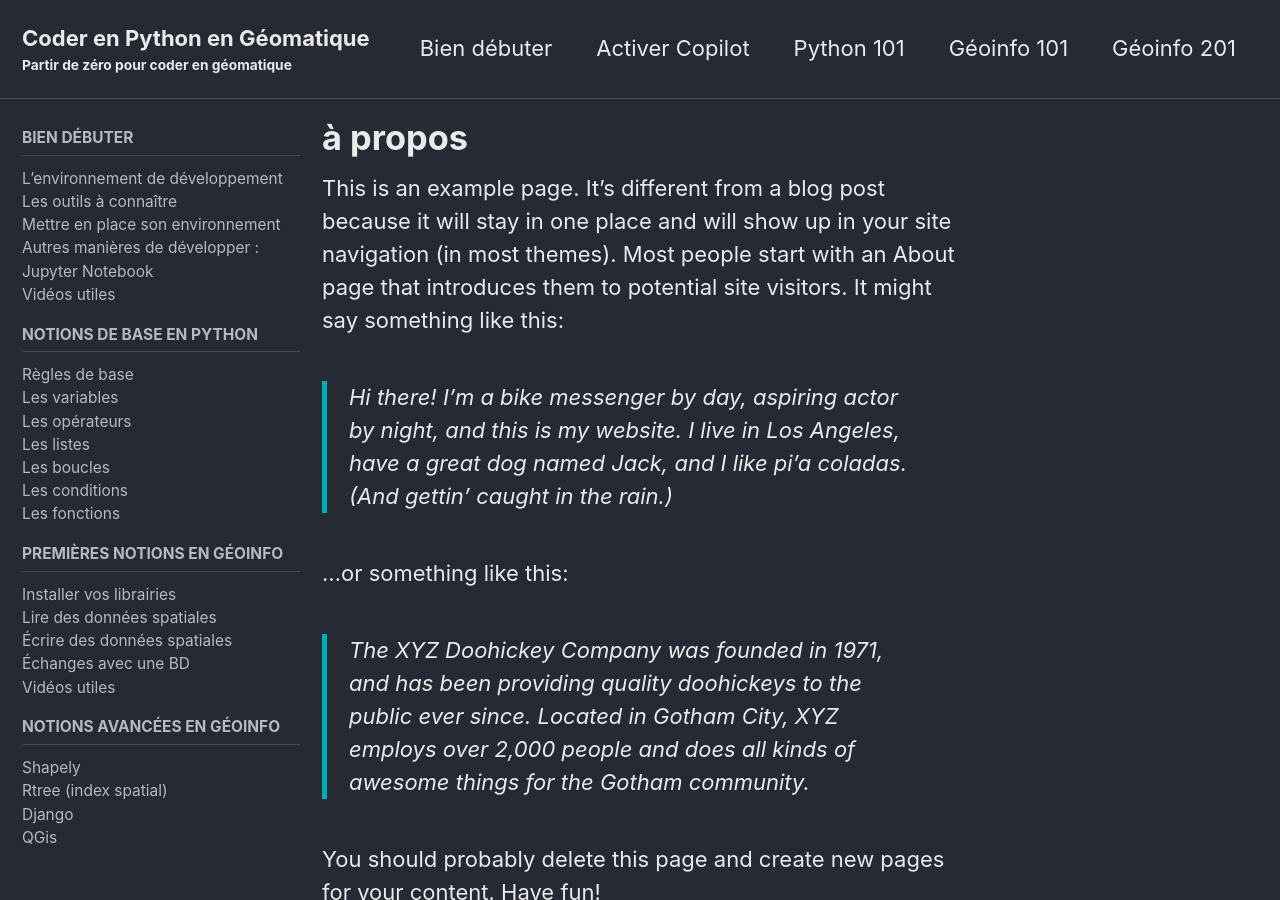
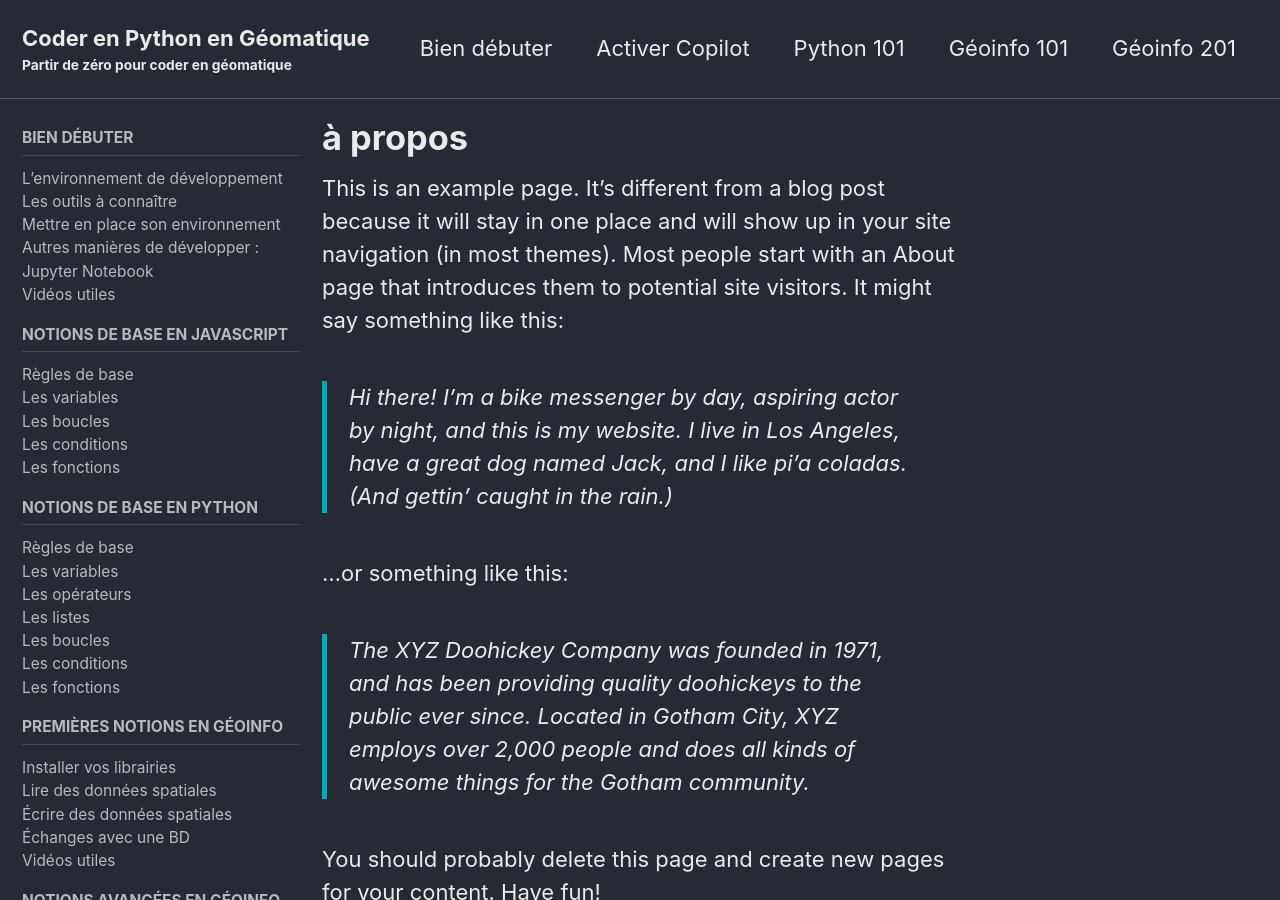
Before and after one commit to voirinprof/voirinprof.github.io, a Jekyll site: the page built from _pages/about.md, in a window 1280 px wide and 900 px high. Built offline with Jekyll 4.4.1, drawn with Linux system fonts in a browser that asks for light colours; cached includes are drawn as plain includes; some of the changed lines change nothing that is shown.

Commit message:
add js page

````diff
--- a/_data/navigation.yml
+++ b/_data/navigation.yml
@@ -23,6 +23,18 @@ quick-links:
         url: /quick-start/#autres-mani%C3%A8res-de-d%C3%A9velopper--jupyter-notebook
       - title: "Vidéos utiles"
         url: /quick-start/#vid%C3%A9os-utiles
+  - title: Notions de base en JavaScript
+    children:
+      - title: "Règles de base"
+        url: /js-basics/#r%C3%A8gles-de-base
+      - title: "Les variables"
+        url: /js-basics/#les-variables
+      - title: "Les boucles"
+        url: /js-basics/#les-boucles
+      - title: "Les conditions"
+        url: /js-basics/#les-conditions
+      - title: "Les fonctions"
+        url: /js-basics/#les-fonctions
   - title: Notions de base en Python
     children:
       - title: "Règles de base"
--- /dev/null
+++ b/_pages/basicsjs.md
@@ -0,0 +1,343 @@
+---
+title: "Notions de base en JavaScript"
+permalink: /js-basics/
+date: 2023-04-24T03:02:20+00:00
+toc: true
+toc_label: "Dans cette page"
+---
+
+## Règles de base
+
+Pour illustrer certains concepts, on utilise la librairie Phaser qui permet de faire des jeux vidéos en ligne. Toutefois ces principes s'appliquent quelque soit la plateforme, l'essentiel est que le langage de programmation est en Javascript.
+
+Pour tester Phaser, il suffit de créer un fichier HTML (index.html) avec le contenu suivant :
+
+```HTML
+<!DOCTYPE html>
+<html>
+<head>
+    <script src="//cdn.jsdelivr.net/npm/phaser@3.55.2/dist/phaser.min.js"></script>
+    <script src="main.js"></script>
+</head>
+<body>
+</body>
+</html>
+```
+
+Ensuite il faut créer un fichier `main.js` avec le contenu suivant :
+
+```javascript
+// configuration du jeu
+var config = {
+    type: Phaser.AUTO,
+    width: 800,
+    height: 600,
+    backgroundColor: '#000000',
+    parent: 'game',
+
+    // physique
+    physics: {
+        default: 'arcade',
+        arcade: {
+            gravity: { y: 300 },
+            debug: false
+        }
+    },
+
+    // scènes
+    scene: {
+
+        // chargement des assets
+        preload: preload,
+
+        // création des objets
+        create: create,
+
+        // boucle de jeu
+        update: update
+    }
+};
+
+// objet jeu
+var game = new Phaser.Game(config);
+
+// créer la fonction preload
+function preload (){
+}
+
+// créer la fonction create
+function create (){
+
+}
+
+// créer la fonction update
+function update (){
+}
+```
+
+Si vous consultez le fichier index.html dans un navigateur, vous allez avoir un carré noir. Le code fonctionne.
+
+Vidéo utile : [Débuter un projet avec Phaser (avec VSCode et Copilot)](https://youtu.be/qu6V4Meun-g)
+
+## Les variables
+
+En JavaScript, les variables sont des conteneurs qui permettent de stocker des valeurs. Elles sont utilisées pour stocker des données et leur donner un nom qui peut être utilisé pour y accéder et les manipuler tout au long du programme. Pour déclarer une variable en JavaScript, on utilise le mot-clé "var", "let", ou "const", suivi du nom de la variable.
+
+Voici comment déclarer des variables en JavaScript :
+
+Utilisation de "var" (avant ES6) :
+
+```javascript
+var age = 30;
+var name = "John";
+```
+
+Utilisation de "let" (après ES6) :
+
+```javascript
+let age = 30;
+let name = "John";
+```
+
+Utilisation de "const" (après ES6) :
+
+```javascript
+const age = 30;
+const name = "John";
+```
+
+Dans les exemples ci-dessus, nous avons déclaré deux variables : "age" et "name". "age" stocke un nombre entier (30), tandis que "name" stocke une chaîne de caractères ("John"). Notez que lorsque vous utilisez "const", la valeur de la variable ne peut pas être modifiée une fois qu'elle est attribuée. Avec "let", la valeur peut être modifiée, tandis qu'avec "var" (utilisé avant l'introduction de "let" et "const"), la portée de la variable peut être différente dans certaines situations.
+
+Il est également possible de déclarer des variables sans leur attribuer une valeur immédiate, et de leur assigner une valeur plus tard :
+
+```javascript
+let temperature; // Déclaration d'une variable sans valeur
+temperature = 25; // Assignation d'une valeur à la variable ultérieurement
+```
+
+Vous pouvez utiliser des variables pour stocker des valeurs de n'importe quel type de données, comme des nombres, des chaînes de caractères, des tableaux, des objets, etc. Par exemple :
+
+```javascript
+let num = 42; // Nombre entier
+let message = "Bonjour !"; // Chaîne de caractères
+let colors = ["rouge", "vert", "bleu"]; // Tableau
+let person = { name: "Alice", age: 25 }; // Objet
+```
+
+
+> Conseil : le type de la variable peut affecter certaines opérations, donc il est important de bien vérifier ce que la variable contient.
+
+Une variable pourra être utilisée dans le programme en utilisant son nom, par exemple si je veux ajouter la valeur 1 à `x`, il suffit de faire ceci :
+
+```javascript
+x = x + 1
+```
+
+> Conseil : utilisez des noms explicites pour les variables, ainsi il sera plus aisé de comprendre le programme. Ex: si j'utilise la variable `nbStudent`, on comprend assez bien qu'il s'agit du nombre des étudiants.
+
+Vidéo utile : [Le concept des variables avec Phaser (en javascript)](https://youtu.be/qvSB0SofCqQ)
+
+## Les boucles
+
+En JavaScript, les boucles sont des structures de contrôle qui permettent d'exécuter un bloc de code de manière répétée tant qu'une condition donnée est vraie. Cela permet de répéter une tâche plusieurs fois sans avoir à écrire le même code à plusieurs reprises. Il existe principalement trois types de boucles en JavaScript : la boucle "for", la boucle "while" et la boucle "do-while".
+
+1. **Boucle "for" :**
+   La boucle "for" est utilisée lorsque vous connaissez à l'avance le nombre d'itérations que vous souhaitez effectuer.
+
+   Syntaxe :
+   ```javascript
+   for (initialisation; condition; incrémentation) {
+     // Bloc de code à exécuter à chaque itération
+   }
+   ```
+
+   Exemple :
+   ```javascript
+   for (let i = 0; i < 5; i++) {
+     console.log("Itération : " + i);
+   }
+   ```
+
+2. **Boucle "while" :**
+   La boucle "while" est utilisée lorsque vous ne connaissez pas à l'avance le nombre d'itérations et que la boucle doit s'exécuter tant qu'une condition est vraie.
+
+   Syntaxe :
+   ```javascript
+   while (condition) {
+     // Bloc de code à exécuter tant que la condition est vraie
+   }
+   ```
+
+   Exemple :
+   ```javascript
+   let count = 0;
+   while (count < 5) {
+     console.log("Itération : " + count);
+     count++;
+   }
+   ```
+
+3. **Boucle "do-while" :**
+   La boucle "do-while" est similaire à la boucle "while", mais elle garantit l'exécution du bloc de code au moins une fois, même si la condition est fausse dès le départ.
+
+   Syntaxe :
+   ```javascript
+   do {
+     // Bloc de code à exécuter
+   } while (condition);
+   ```
+
+   Exemple :
+   ```javascript
+   let num = 5;
+   do {
+     console.log("Numéro : " + num);
+     num--;
+   } while (num > 0);
+   ```
+
+Dans les boucles, assurez-vous d'inclure une condition de sortie pour éviter les boucles infinies. Par exemple, en utilisant une boucle "for", assurez-vous que la condition sera évaluée à "false" à un moment donné pour permettre à la boucle de se terminer.
+
+Les boucles sont un outil puissant pour automatiser des tâches répétitives et itérer sur des collections de données, comme des tableaux, pour effectuer des opérations sur chaque élément. Cependant, soyez prudent avec les boucles infinies, car elles peuvent entraîner des problèmes de performances et bloquer l'exécution du code.
+
+Vidéo utile : [Le principe des boucles en Javascript (avec Phaser)](https://youtu.be/84MRHlxp4ec)
+
+## Les conditions
+
+En JavaScript, les conditions sont des structures de contrôle qui permettent d'exécuter différents blocs de code en fonction de l'évaluation d'une expression booléenne (une expression qui est soit "true" soit "false"). Les structures de conditions les plus couramment utilisées sont les suivantes : "if", "else if" et "else".
+
+1. **if** :
+   La structure "if" permet d'exécuter un bloc de code si une condition est vraie.
+
+   Syntaxe :
+   ```javascript
+   if (condition) {
+     // Bloc de code à exécuter si la condition est vraie
+   }
+   ```
+
+   Exemple :
+   ```javascript
+   let age = 18;
+   if (age >= 18) {
+     console.log("Vous êtes majeur.");
+   }
+   ```
+
+2. **else if** :
+   La structure "else if" permet de tester une condition supplémentaire si la condition précédente est fausse.
+
+   Syntaxe :
+   ```javascript
+   if (condition1) {
+     // Bloc de code à exécuter si condition1 est vraie
+   } else if (condition2) {
+     // Bloc de code à exécuter si condition2 est vraie
+   }
+   ```
+
+   Exemple :
+   ```javascript
+   let score = 85;
+   if (score >= 90) {
+     console.log("Très bien !");
+   } else if (score >= 80) {
+     console.log("Bien !");
+   } else {
+     console.log("Peut mieux faire !");
+   }
+   ```
+
+3. **else** :
+   La structure "else" permet d'exécuter un bloc de code si toutes les conditions précédentes sont fausses.
+
+   Syntaxe :
+   ```javascript
+   if (condition) {
+     // Bloc de code à exécuter si la condition est vraie
+   } else {
+     // Bloc de code à exécuter si toutes les conditions sont fausses
+   }
+   ```
+
+   Exemple :
+   ```javascript
+   let weather = "pluie";
+   if (weather === "soleil") {
+     console.log("Sortez et profitez du soleil !");
+   } else {
+     console.log("Restez à l'intérieur, il pleut.");
+   }
+   ```
+
+Les structures de conditions sont essentielles pour contrôler le flux d'exécution d'un programme en fonction des différentes situations rencontrées. Vous pouvez également utiliser des opérateurs logiques tels que "&&" (et), "||" (ou) et "!" (non) pour créer des expressions conditionnelles plus complexes.
+
+Vidéo utile : [Le principe des conditions en Javascript (avec Phaser)](https://youtu.be/6EhQVrhZiHs)
+
+## Les fonctions
+
+Les fonctions en JavaScript sont des blocs de code réutilisables qui effectuent une tâche spécifique lorsqu'elles sont appelées. Elles permettent de regrouper du code logique, de l'encapsuler dans un seul endroit et de lui donner un nom, ce qui facilite sa réutilisation et sa maintenance. Les fonctions peuvent accepter des paramètres en entrée et retourner une valeur en sortie (optionnelle).
+
+Voici comment déclarer et utiliser une fonction en JavaScript :
+
+1. **Déclaration d'une fonction :**
+   Pour déclarer une fonction, utilisez le mot-clé "function", suivi du nom de la fonction et des parenthèses contenant les paramètres (s'ils existent).
+
+   Syntaxe :
+   ```javascript
+   function nomDeLaFonction(paramètre1, paramètre2, ...) {
+     // Bloc de code à exécuter
+   }
+   ```
+
+   Exemple :
+   ```javascript
+   function direBonjour() {
+     console.log("Bonjour !");
+   }
+   ```
+
+2. **Appel d'une fonction :**
+   Pour appeler une fonction, utilisez simplement son nom suivi de parenthèses (si la fonction n'attend pas de paramètres).
+
+   Exemple :
+   ```javascript
+   direBonjour(); // Appel de la fonction direBonjour()
+   ```
+
+3. **Fonction avec des paramètres :**
+   Vous pouvez définir des paramètres dans une fonction pour lui permettre de prendre des valeurs en entrée. Les paramètres sont déclarés entre les parenthèses de la déclaration de la fonction.
+
+   Exemple :
+   ```javascript
+   function direBonjourAvecNom(nom) {
+     console.log("Bonjour, " + nom + " !");
+   }
+   ```
+
+4. **Fonction avec une valeur de retour :**
+   Une fonction peut retourner une valeur en utilisant le mot-clé "return". Cette valeur peut ensuite être utilisée dans le reste du programme.
+
+   Exemple :
+   ```javascript
+   function addition(a, b) {
+     return a + b;
+   }
+
+   let resultat = addition(3, 5); // resultat aura la valeur 8
+   ```
+
+5. **Fonctions anonymes (fonctions fléchées) :**
+   Depuis ECMAScript 6 (ES6), vous pouvez utiliser les fonctions fléchées (fonctions anonymes) pour déclarer des fonctions de manière concise.
+
+   Exemple :
+   ```javascript
+   const multiplier = (x, y) => x * y;
+   console.log(multiplier(2, 3)); // Affiche 6
+   ```
+
+Les fonctions sont un concept fondamental en JavaScript, et elles jouent un rôle essentiel dans la programmation modulaire et la réutilisation du code. Vous pouvez les utiliser pour accomplir différentes tâches, des opérations mathématiques simples aux traitements complexes de données.
+
+> Conseil : utilisez des noms explicites pour les fonctions, ceci facilitera la compréhension du code. Si je nomme une fonction `ManhattanDistance`, on comprend assez bien que la fonction va calculer la distance de Manhattan.
+
+Vidéo utile : [Le principe des fonctions en Javascript (avec Phaser)](https://youtu.be/ElWWN8U43lU)
````
